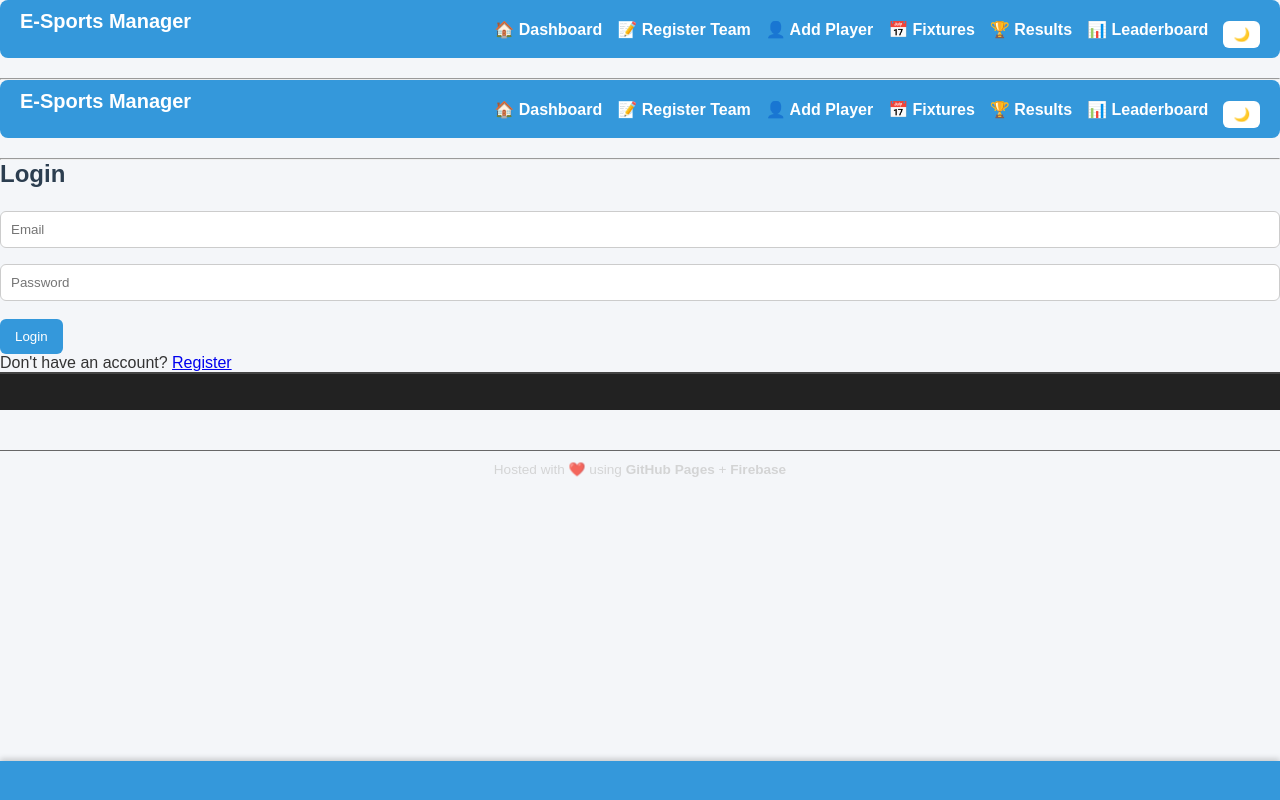
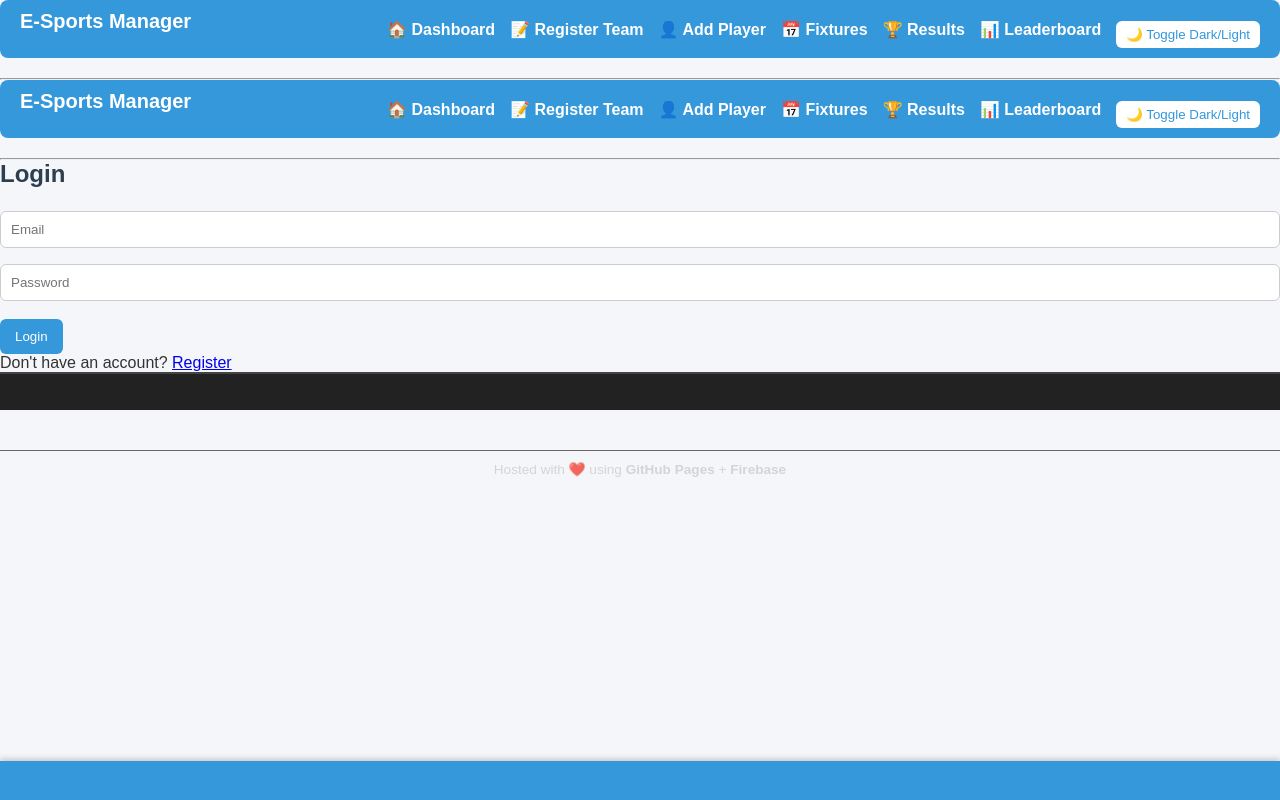
Before and after one commit to ThePhatsanator/Esports-fixtures, a plain HTML site: page index.html in a window 1280 px wide. Drawn offline with Linux system fonts and the light colour scheme; files that its build step writes are made by us from their sources; no server answers; files whose address does not match are found by name.

Commit message:
fixed dark mode

```diff
--- a/navbar.html
+++ b/navbar.html
@@ -8,7 +8,7 @@
     <a href="/Esports-fixtures/add-fixture.html">📅 Fixtures</a>
     <a href="/Esports-fixtures/enter-results.html">🏆 Results</a>
     <a href="/Esports-fixtures/teamLeaderboard.html">📊 Leaderboard</a>
-    <button id="theme-toggle">🌙</button>
+    <button id="theme-toggle">🌙 Toggle Dark/Light</button>
   </nav>
 </div>
 <hr>
```
